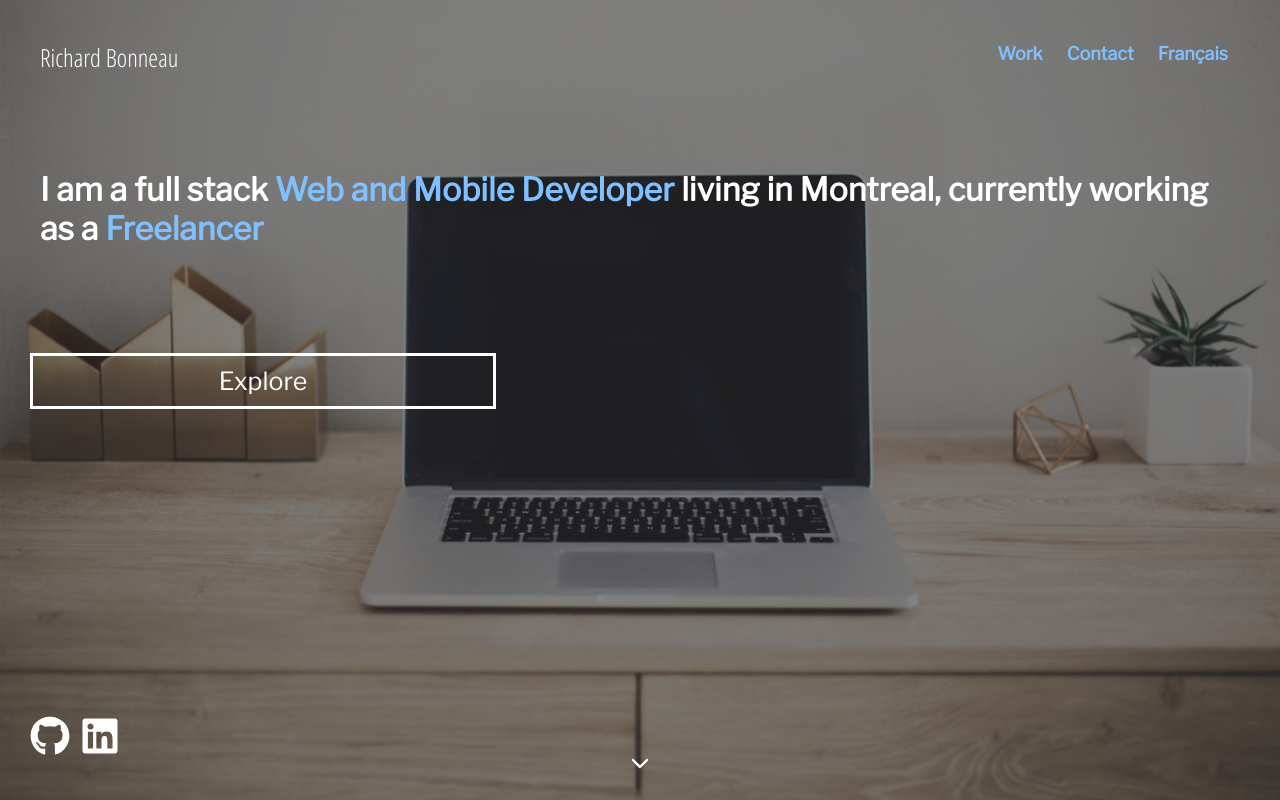
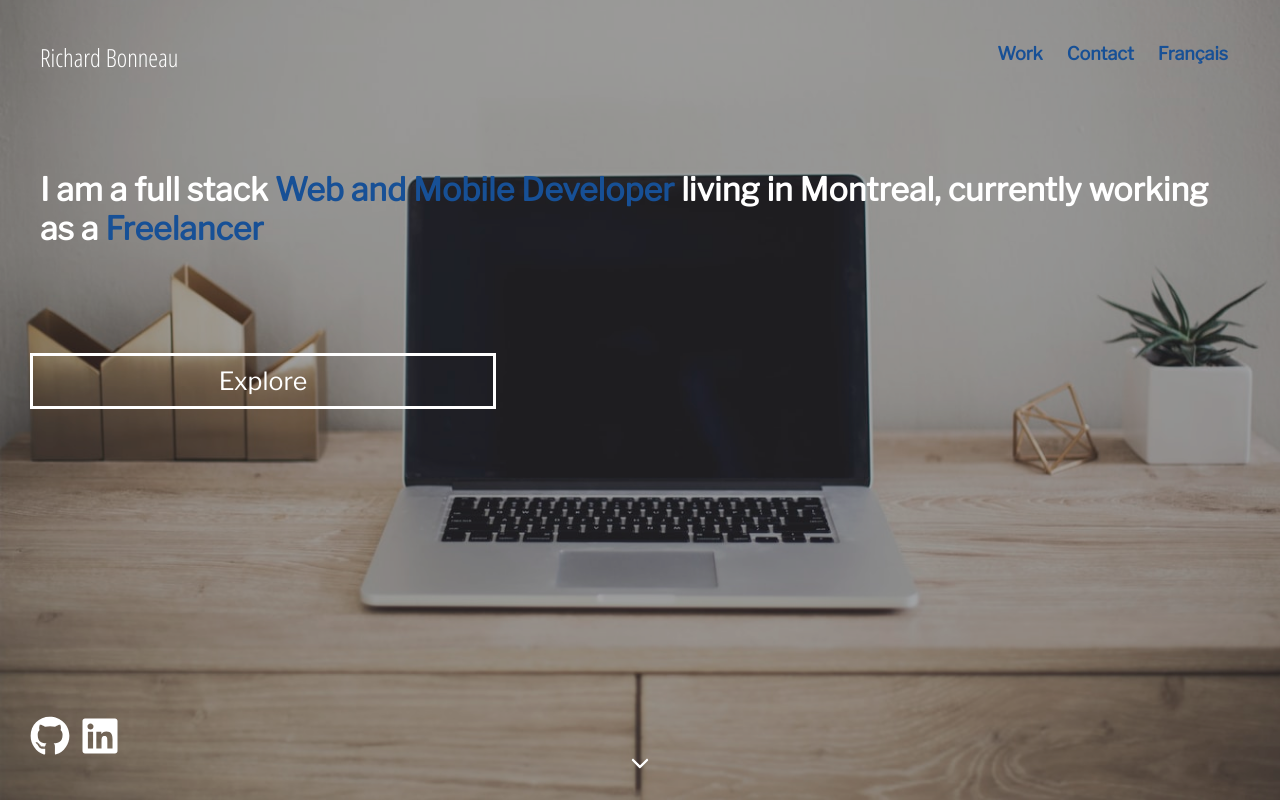
Before and after one commit to richardbonneau/portfolio, a React (Create React App) app: page / in a window 1280 px wide. Shown: the top 800 px of the page. Built offline with nearby package versions, Linux system fonts and the light colour scheme.

Commit message:
new colors

```diff
--- a/src/App.css
+++ b/src/App.css
@@ -2,7 +2,7 @@
 :root {
   --mainColor: #7f8688;
   --heroOverlay: #929d9e;
-  --accentColor:  #80c0ff;
+  --accentColor:  #175096;
   --heroText: white;
   --unavailable: #E63C30;
 }
@@ -278,7 +278,7 @@ h3 {
   background-repeat: no-repeat;
   background-position: bottom;
   background-size: cover;
-  box-shadow: inset 0 0 0 1000px rgba(33, 33, 33, 0.55);
+  box-shadow: inset 0 0 0 1000px rgba(33, 33, 33, 0.41);
 }
 
 .App-link {
```
